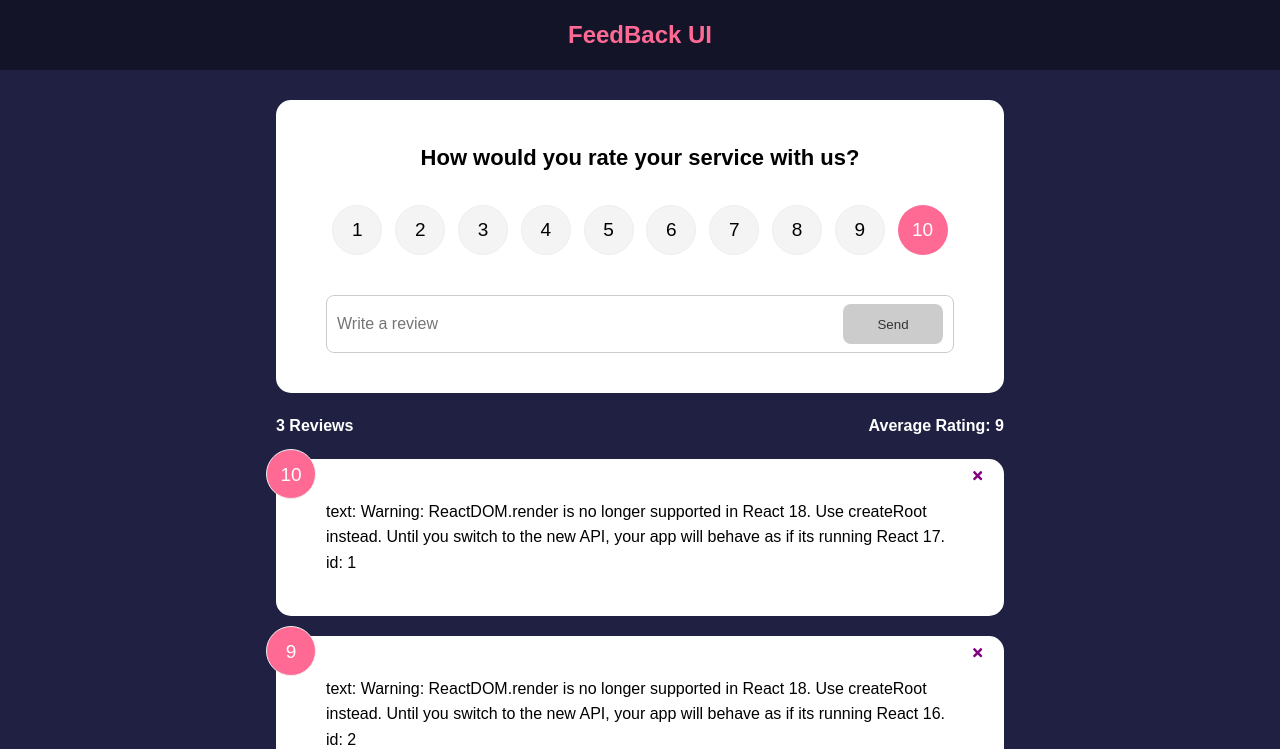
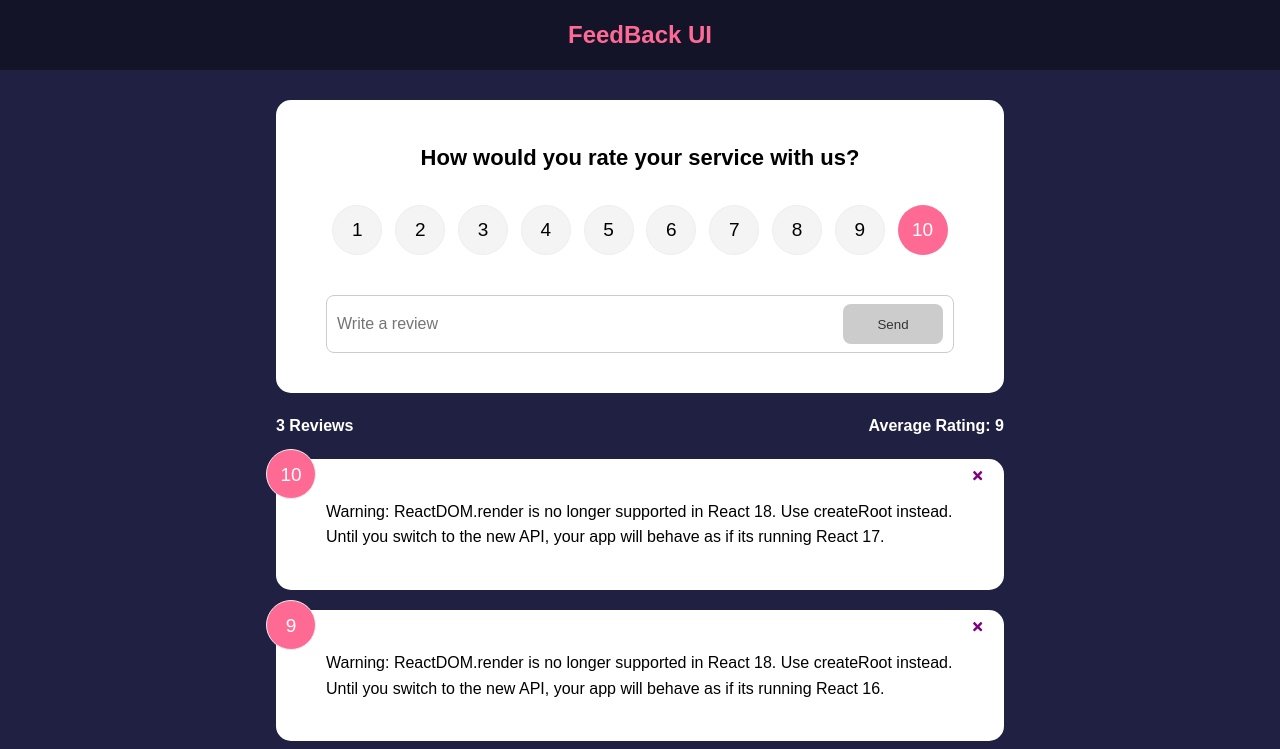
Before and after one commit to OybekKayumov/feedback-app, a React (Create React App) app: page / in a window 1280 px wide. Shown: the top 749 px of the page. Built offline with nearby package versions, Linux system fonts and the light colour scheme.

Commit message:
add show item in list

```diff
--- a/src/App.js
+++ b/src/App.js
@@ -13,7 +13,12 @@ function App() {
   const [feedback, setFeedback] = useState (FeedbackData)
 
   const addFeedback = (newFeedback) => {
-    console.log('newFeedback: ', newFeedback);
+    newFeedback.id = uuidv4()
+    // console.log('newFeedback: ', newFeedback);
+    // take all objects from feedback, and before them put newFeedback
+    // all the current items and add a new
+    // and add it into UI
+    setFeedback([newFeedback, ...feedback]);
   }
 
   const deleteFeedback = (id) => {
@@ -36,6 +41,13 @@ function App() {
 
 export default App
 
+
+// newFeedback.id = uuidv4()
+// {
+//   "text": "this is a test 3",
+//   "rating": 5,
+//   "id": "be8c8e44-2932-4b20-8470-25f473b23f2f"
+// }
 
 // console.log('newFeedback: ', newFeedback);
 // {
--- a/src/components/FeedbackItem.jsx
+++ b/src/components/FeedbackItem.jsx
@@ -11,8 +11,7 @@ function FeedbackItem({ item, handleDelete }) {
     <Card>
       <div className='num-display'>{ item.rating }</div>
       <button onClick={() => handleDelete(item.id)} className='close'><FaTimes color='purple'/></button>
-      <div className='text-display'>text: { item.text }</div>
-      <div className='text-display'>id: { item.id }</div>
+      <div className='text-display'>{ item.text }</div>
     </Card>
   )
 }
@@ -24,6 +23,7 @@ FeedbackItem.propTypes = {
 export default FeedbackItem
 
 
+{/* <div className='text-display'>id: { item.id }</div> */}
 //
 // function FeedbackItem() {
 //   const [rating, setRating] = useState(7)
```
